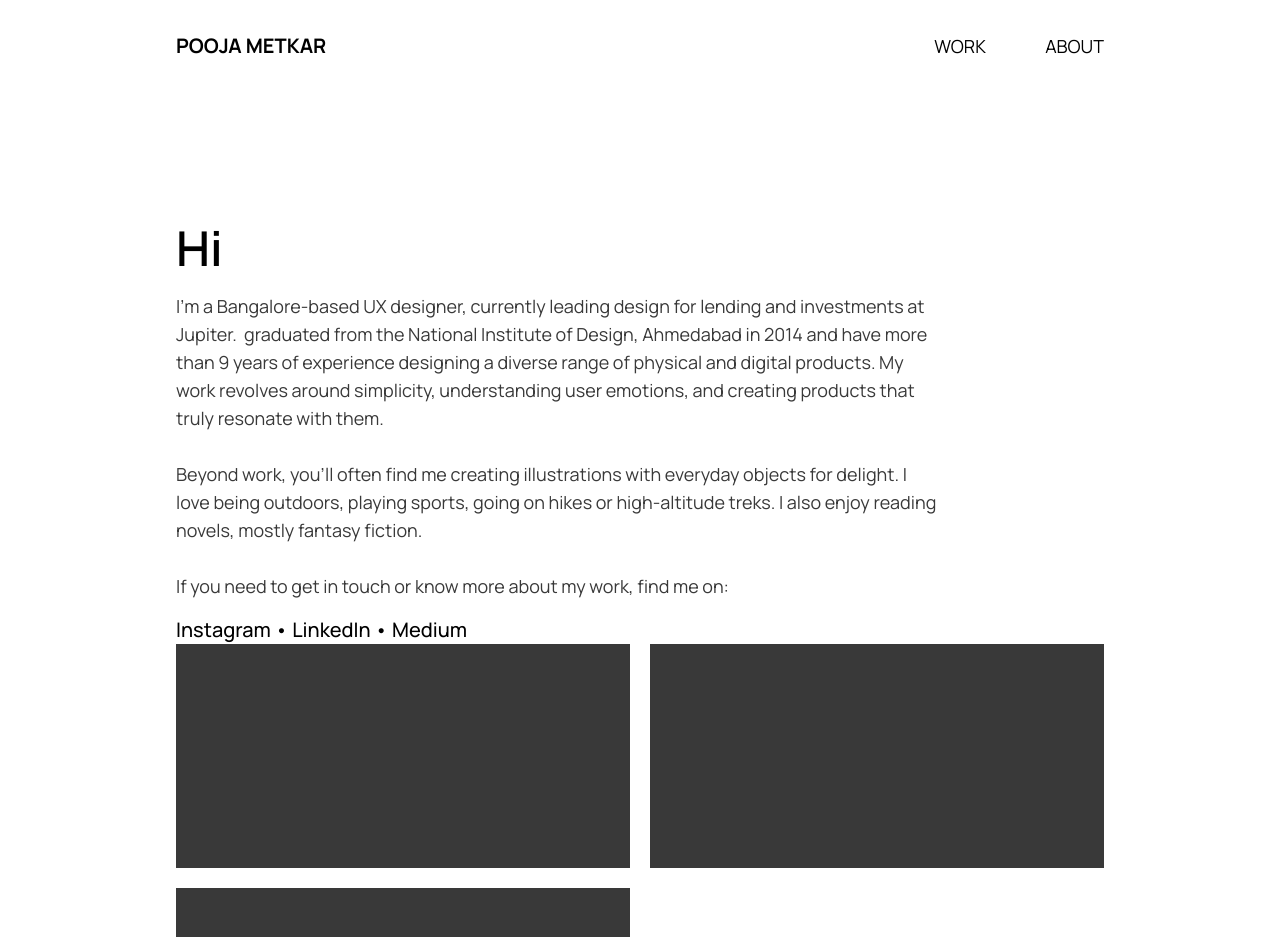
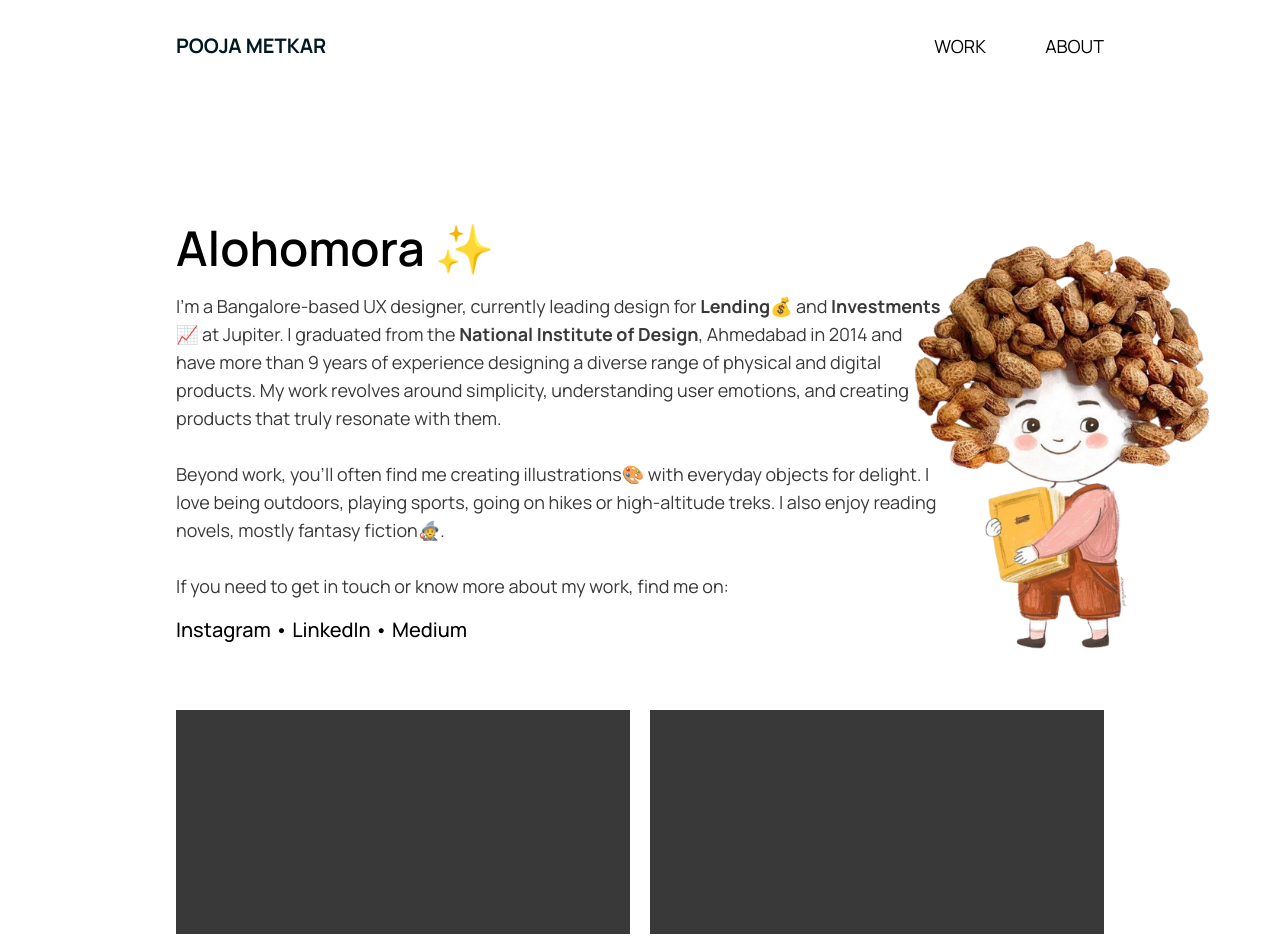
Before and after one commit to niftytyro/pooja-metkar.com, an Astro site: page / in a window 1280 px wide. Shown: the top 937 px of the page. Built offline with nearby package versions, Linux system fonts and the light colour scheme; Astro itself is replaced by a stand-in of ours.

Commit message:
add some delight in Home Page

```diff
--- a/src/pages/index.astro
+++ b/src/pages/index.astro
@@ -1,32 +1,69 @@
 ---
-import Header from "../components/Header.astro"
-import CaseStudyCard from '../components/CaseStudyCard.astro'
-import BaseLayout from '../layouts/BaseLayout.astro'
+import "../global.css";
+
+import Header from "../components/Header.astro";
+import CaseStudyCard from "../components/CaseStudyCard.astro";
+import BaseLayout from "../layouts/BaseLayout.astro";
+import MagicLink from "../components/MagicLink.astro";
 ---
 
 <BaseLayout title="Pooja Metkar">
   <Header showDivider={false} />
 
   <section class="mt-32 px-44">
-			<h1 class="text-5xl leading-[56px] text-black font-semibold">Hi</h1>
+    <div class="flex flex-row relative space-x-24">
+      <div>
+        <h1 class="text-5xl leading-[56px] text-black font-semibold">
+          Alohomora ✨
+        </h1>
 
         <p class="text-lg leading-7 mt-4 text-black20 max-w-3xl">
-				I’m a Bangalore-based UX designer, currently leading design for lending and investments at Jupiter.  graduated from the National Institute of Design, Ahmedabad in 2014 and have more than 9 years of experience designing a diverse range of physical and digital products. My work revolves around simplicity, understanding user emotions, and creating products that truly resonate with them.
-				<br><br>
-				Beyond work, you’ll often find me creating illustrations with everyday objects for delight. I love being outdoors, playing sports, going on hikes or high-altitude treks. I also enjoy reading novels, mostly fantasy fiction.
-				<br><br>
+          I’m a Bangalore-based UX designer, currently leading design for <b
+            >Lending💰</b
+          >
+          and <b>Investments📈</b> at Jupiter. I graduated from the <b
+            >National Institute of Design</b
+          >, Ahmedabad in 2014 and have more than 9 years of experience
+          designing a diverse range of physical and digital products. My work
+          revolves around simplicity, understanding user emotions, and creating
+          products that truly resonate with them.
+          <br /><br />
+          Beyond work, you'll often find me creating illustrations🎨 with everyday
+          objects for delight. I love being outdoors, playing sports, going on hikes
+          or high-altitude treks. I also enjoy reading novels, mostly fantasy fiction🧙.
+          <br /><br />
           If you need to get in touch or know more about my work, find me on:
         </p>
+      </div>
+
+      <img
+        src="/peanut-girl.png"
+        alt="Peanut Girl"
+        class="w-80 absolute top-0 left-1/3 translate-x-full"
+      />
+    </div>
 
     <nav class="text-xl leading-7 font-medium mt-4">
-				<a href="">Instagram</a>
+      <MagicLink
+        label="Instagram"
+        link="https://www.instagram.com/poojamtkr/"
+        target="_blank"
+      />
       •
-				<a href="">LinkedIn</a>
+      <MagicLink
+        label="LinkedIn"
+        link="https://in.linkedin.com/in/pooja-metkar-15030777"
+        target="_blank"
+      />
       •
-				<a href="">Medium</a>
+      <MagicLink
+        label="Medium"
+        link="https://www.instagram.com/poojamtkr/"
+        target="_blank"
+      />
     </nav>
 
-			<section class="grid grid-cols-2 w-full gap-5">
+    <section class="grid grid-cols-2 w-full gap-5 mt-16">
       <CaseStudyCard />
       <CaseStudyCard />
       <CaseStudyCard />
--- a/tailwind.config.mjs
+++ b/tailwind.config.mjs
@@ -4,8 +4,12 @@ export default {
   theme: {
     colors: {
       black: "#000",
+      black10: "#001820",
       black20: "#393939",
       black120: "#CFD6DF",
+      yellow40: "#ECB81C",
+      yellow100: "#FFFBF0",
+      gray100: "#F0EFEC",
     },
     extend: {
       fontFamily: {
```
Also changed, not shown: public/peanut-girl.png (added). Lines whose indentation alone changed are shown as unchanged.
